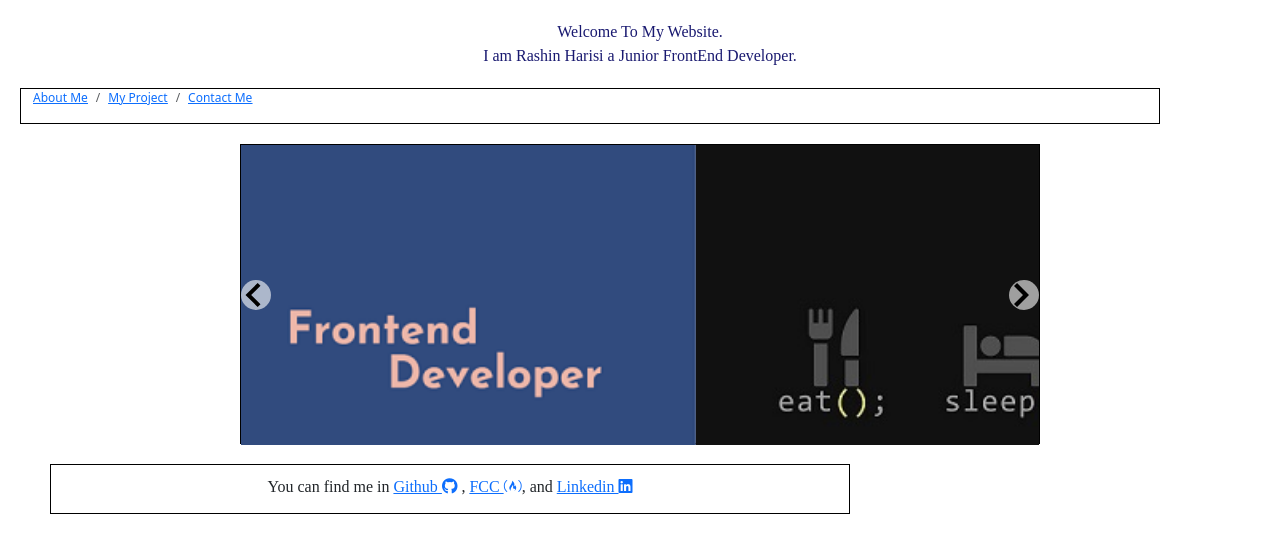
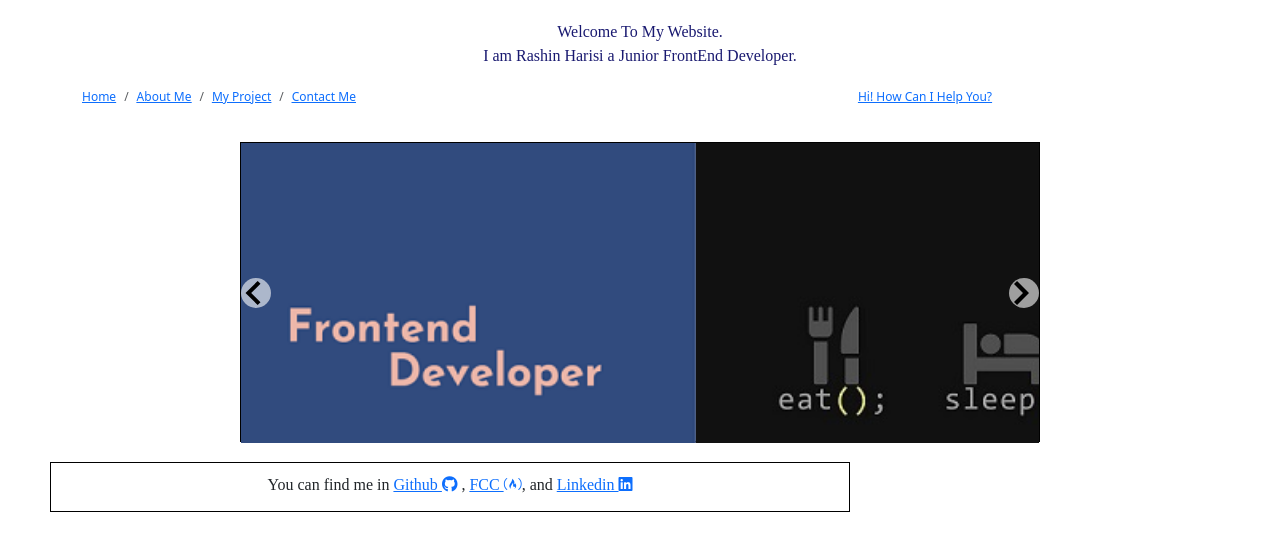
Before and after one commit to Rashin-Harisi/personalweb-bootstrap, a React (Create React App) app: page / in a window 1280 px wide. Shown: the top 552 px of the page. Built offline with nearby package versions, Linux system fonts and the light colour scheme.

Commit message:
Updating the NavBar Component

```diff
--- a/src/components/Home/home.js
+++ b/src/components/Home/home.js
@@ -6,7 +6,6 @@ import SlideShows from '../slideshows/slideshows';
 const Home = ()=>{
     return(
         <div className='home'>
-            <NavBar/>
             <SlideShows/>
         </div>
     )
--- a/src/components/layout/layout.js
+++ b/src/components/layout/layout.js
@@ -1,12 +1,14 @@
 import React from 'react';
 import Header from '../header/header';
 import Footer from '../footer/footer';
+import NavBar from '../navbar/navbar';
 
 
 const Layout = ({children}) => {
     return (
         <div className='layout'>
             <Header />
+            <NavBar/>
             {children}
             <Footer />
         </div>
--- a/src/components/navbar/navbar.css
+++ b/src/components/navbar/navbar.css
@@ -1,7 +1,7 @@
 .container{
-    border: 1px solid black;
+
     margin-top: 20px;
-    margin-left: 20px;
+    margin-left: 70px;
     font-size: 12px;
 
 }
--- a/src/components/navbar/navbar.js
+++ b/src/components/navbar/navbar.js
@@ -1,8 +1,9 @@
 import React from 'react';
-import { Breadcrumb } from 'react-bootstrap';
+import { Breadcrumb, Row, Col } from 'react-bootstrap';
 import { Link } from 'react-router-dom';
 import 'bootstrap/dist/css/bootstrap.min.css';
 import './navbar.css'
+import Contact from '../contactMe/contact';
 
 
 
@@ -10,11 +11,20 @@ import './navbar.css'
 const NavBar = () => {
     return (
         <div className='container'>
-            <Breadcrumb>
-                <Breadcrumb.Item><Link to='/aboutMe'>About Me</Link></Breadcrumb.Item>
-                <Breadcrumb.Item><Link to='/projects'>My Project</Link></Breadcrumb.Item>
-                <Breadcrumb.Item><Link to='/contactMe'>Contact Me</Link></Breadcrumb.Item>
-            </Breadcrumb>
+            <Row>
+                <Col>
+                    <Breadcrumb style={{ width: '300px' }}>
+                        <Breadcrumb.Item active><Link to='/'>Home</Link></Breadcrumb.Item>
+                        <Breadcrumb.Item><Link to='/aboutMe'>About Me</Link></Breadcrumb.Item>
+                        <Breadcrumb.Item><Link to='/projects'>My Project</Link></Breadcrumb.Item>
+                        <Breadcrumb.Item><Link to='/contactMe'>Contact Me</Link></Breadcrumb.Item>
+                    </Breadcrumb>
+                </Col>
+                <Col>
+                    <a href={<Contact/>}>Hi! How Can I Help You?</a>
+                </Col>
+            </Row>
+
         </div>
 
     )
```
